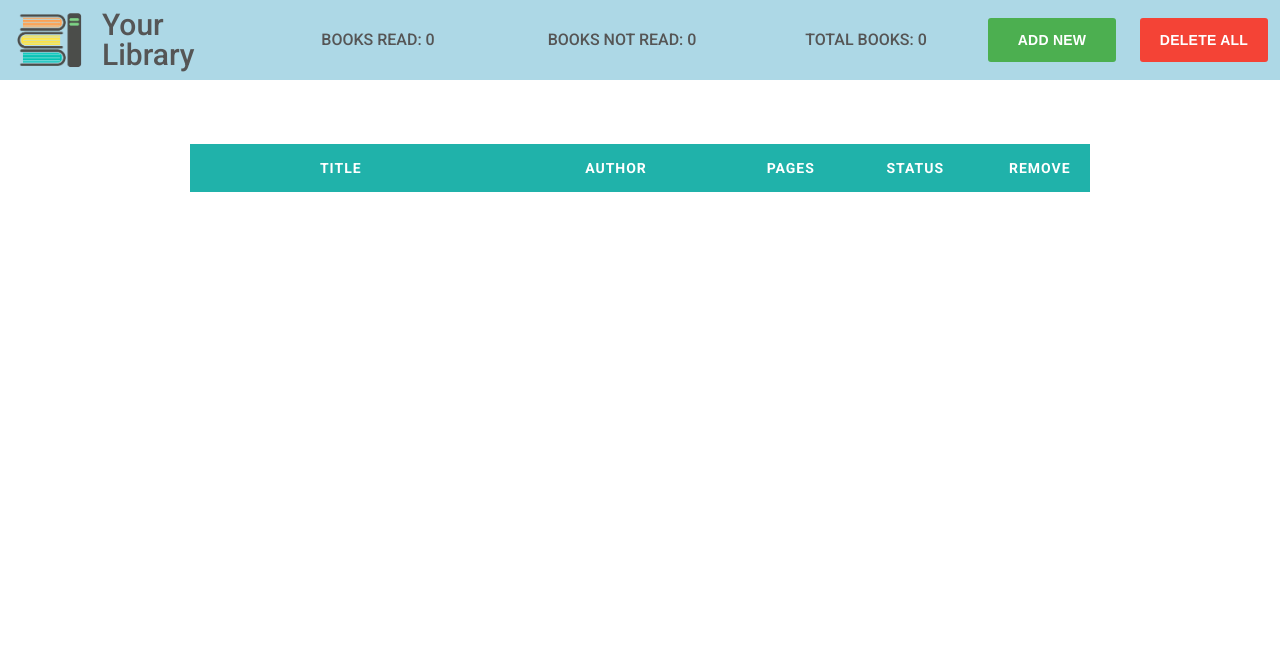
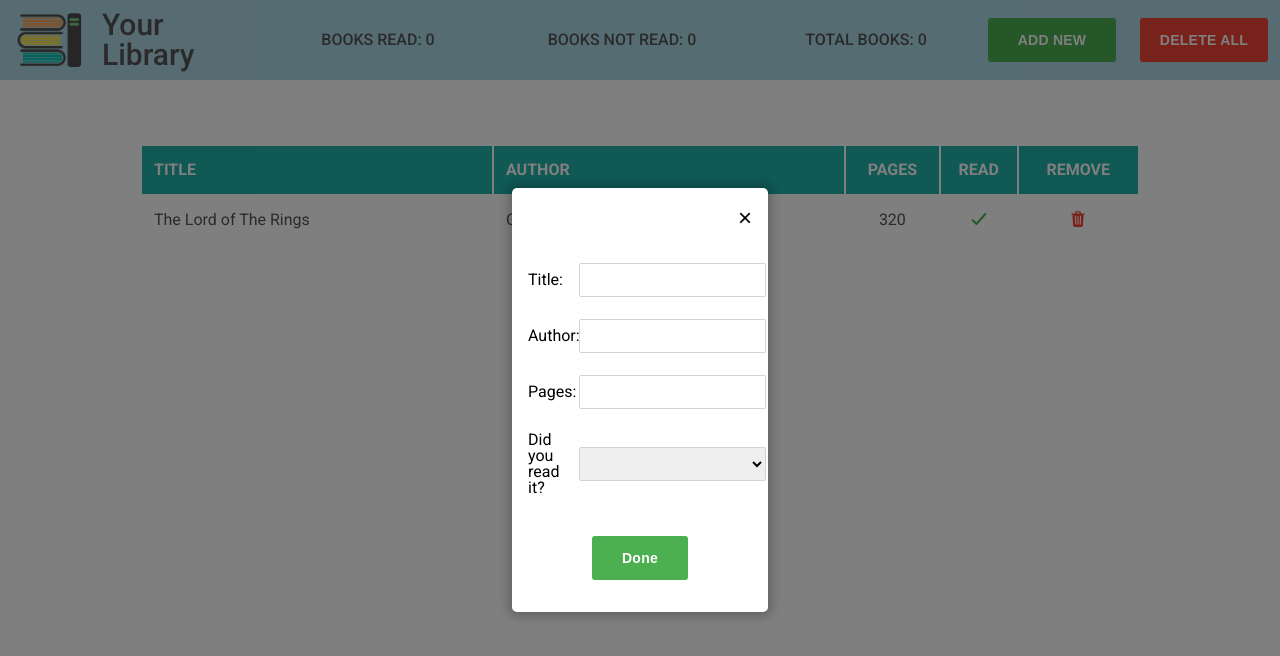
Before and after one commit to HappyR97/Project-Library, a plain HTML site: page index.html in a window 1280 px wide. Both pictures are taken after a click on the button "ADD NEW". Drawn offline with nearby package versions, Linux system fonts and the light colour scheme.

Commit message:
Design add new book modal Configure add new book button to open modal Configure closing modal

```diff
--- a/index.html
+++ b/index.html
@@ -4,7 +4,9 @@
     <meta charset="UTF-8" />
     <meta http-equiv="X-UA-Compatible" content="IE=edge" />
     <meta name="viewport" content="width=device-width, initial-scale=1.0" />
+
     <link rel="preconnect" href="https://fonts.googleapis.com" />
+
     <link rel="preconnect" href="https://fonts.gstatic.com" crossorigin />
     <link
       href="https://fonts.googleapis.com/css2?family=Roboto:wght@400;500;700;900&display=swap"
@@ -12,10 +14,10 @@
     />
 
     <link rel="stylesheet" href="style.css" />
-    <script src="script.js"></script>
+    <script src="script.js " defer></script>
     <title>Project: Library</title>
   </head>
-  <body>
+  <body class="blur">
     <header>
       <div class="logo-section">
         <img src="./logo.png" alt="Library logo" />
@@ -25,16 +27,61 @@
       <p>BOOKS NOT READ: <span>0</span></p>
       <p>TOTAL BOOKS: <span>0</span></p>
       <div class="buttons">
-        <button>ADD NEW</button>
+        <button class="book-button--add">ADD NEW</button>
         <button>DELETE ALL</button>
       </div>
     </header>
-    <div class="book-details">
-      <p>TITLE</p>
-      <p>AUTHOR</p>
-      <p>PAGES</p>
-      <p>STATUS</p>
-      <p>REMOVE</p>
+
+    <table>
+      <tr class="book-details">
+        <th width="350">TITLE</th>
+        <th width="350">AUTHOR</th>
+        <th>PAGES</th>
+        <th>READ</th>
+        <th>REMOVE</th>
+      </tr>
+      <tr class="book">
+        <td>The Lord of The Rings</td>
+        <td>George R R Martin</td>
+        <td>320</td>
+        <td><ion-icon class="check" name="checkmark-outline"></ion-icon></td>
+        <td><ion-icon class="trash" name="trash"></ion-icon></td>
+      </tr>
+    </table>
+    <div class="book-modal">
+      <div class="container-close--button">
+        <button class="book-button--close">&times;</button>
+      </div>
+
+      <form>
+        <label for="title">Title:</label>
+        <input type="text" id="title" name="title" />
+
+        <label for="author">Author:</label>
+        <input type="text" id="author" name="author" />
+
+        <label for="pages">Pages:</label>
+        <input type="number" id="pages" name="pages" min="1" step="1" />
+
+        <label for="read">Did you read it?</label>
+        <select name="read" id="read">
+          <option value=""></option>
+          <option value="yes">Yes</option>
+          <option value="no">No</option>
+        </select>
+      </form>
+      <div class="container-add--button">
+        <button class="submit">Done</button>
+      </div>
     </div>
+    <div class="overlay"></div>
+    <script
+      type="module"
+      src="https://unpkg.com/ionicons@5.5.2/dist/ionicons/ionicons.esm.js"
+    ></script>
+    <script
+      nomodule
+      src="https://unpkg.com/ionicons@5.5.2/dist/ionicons/ionicons.js"
+    ></script>
   </body>
 </html>
--- a/script.js
+++ b/script.js
@@ -0,0 +1,30 @@
+"use strict";
+
+const bookModal = document.querySelector(".book-modal");
+const overlay = document.querySelector(".overlay");
+const addBtn = document.querySelector(".book-button--add");
+const bookCloseBtn = document.querySelector(".book-button--close");
+
+// Events to open/close new book modal
+addBtn.addEventListener("click", function () {
+  openBookModal();
+});
+
+bookCloseBtn.addEventListener("click", function () {
+  closeBookModal();
+});
+
+overlay.addEventListener("click", function () {
+  closeBookModal();
+});
+
+// Function to open and close modal
+function openBookModal() {
+  bookModal.classList.add("active");
+  overlay.classList.add("active");
+}
+
+function closeBookModal() {
+  bookModal.classList.remove("active");
+  overlay.classList.remove("active");
+}
--- a/style.css
+++ b/style.css
@@ -51,6 +51,10 @@ header > p {
   font-weight: 500;
 }
 
+.blur {
+  background-color: rgba(255, 255, 255, 0.9);
+}
+
 .buttons {
   display: flex;
   gap: 2.4rem;
@@ -75,20 +79,138 @@ header > p {
   background-color: #f44336;
 }
 
+.buttons button:hover {
+  filter: brightness(110%);
+}
+
 /* Titles Section */
 
+table {
+  width: 100rem;
+  margin: auto;
+  font-size: 1.6rem;
+}
+
+th {
+  color: #fff;
+  text-align: left;
+  padding-left: 1.2rem;
+}
+
+tr {
+  height: 4.8rem;
+}
+
+tr td:last-child,
+tr td:nth-child(3),
+tr td:nth-child(4),
+tr th:last-child,
+tr th:nth-child(3),
+tr th:nth-child(4) {
+  padding-left: 0;
+  text-align: center;
+}
+
 .book-details {
-  width: 90rem;
-  height: 4.8rem;
-  margin: auto;
-  display: grid;
-  justify-items: center;
-  align-items: center;
-  grid-template-columns: 3fr 2fr 1fr 1fr 1fr;
-  gap: 2.4rem;
   background-color: lightseagreen;
+}
+
+td {
+  color: #555;
+  padding-left: 1.2rem;
+}
+
+.trash {
+  color: #f44336;
+  font-size: 1.8rem;
+  cursor: pointer;
+}
+
+.check {
+  color: #4caf50;
+  font-size: 2rem;
+  --ionicon-stroke-width: 50px;
+}
+
+.overlay {
+  display: none;
+  position: fixed;
+  top: 0;
+  left: 0;
+  right: 0;
+  bottom: 0;
+  background-color: rgba(0, 0, 0, 0.5);
+}
+
+.book-modal {
+  display: none;
+  position: fixed;
+  background-color: white;
+  z-index: 1000;
+  top: 50%;
+  left: 50%;
+  transform: translate(-50%, -50%);
+  width: 20%;
+  margin: 0 auto;
+  font-size: 1.6rem;
+  padding: 1.6rem 1.6rem 3.2rem 1.6rem;
+  border-radius: 5px;
+  color: black;
+  box-shadow: 0 0px 10px 5px rgba(0, 0, 0, 0.2);
+}
+
+.active {
+  display: block;
+}
+
+.container-close--button {
+  display: flex;
+  justify-content: end;
+  margin-bottom: 3.2rem;
+}
+
+.container-add--button {
+  margin-top: 1.6rem;
+  display: flex;
+  justify-content: center;
+}
+
+.container-add--button button {
+  padding: 1.4rem 0 1.4rem 0;
+  background-color: #4caf50;
+  margin-top: 2.4rem;
+  width: 9.6rem;
+  border: none;
+  border-radius: 3px;
   font-size: 1.4rem;
   font-weight: 600;
-  letter-spacing: 1px;
+  letter-spacing: 0.25px;
   color: #fff;
+  cursor: pointer;
 }
+
+.container-add--button button:hover {
+  filter: brightness(110%);
+}
+
+.book-button--close {
+  cursor: pointer;
+  background: none;
+  border: none;
+  font-size: 2.4rem;
+}
+
+form {
+  display: grid;
+  align-items: center;
+  grid-template-columns: 0.8fr 1.2fr;
+  row-gap: 2.4rem;
+}
+
+input,
+select {
+  border: none;
+  box-shadow: 0 0 1px black;
+  height: 3.2rem;
+  padding: 0.4rem 0.4rem;
+}
```
